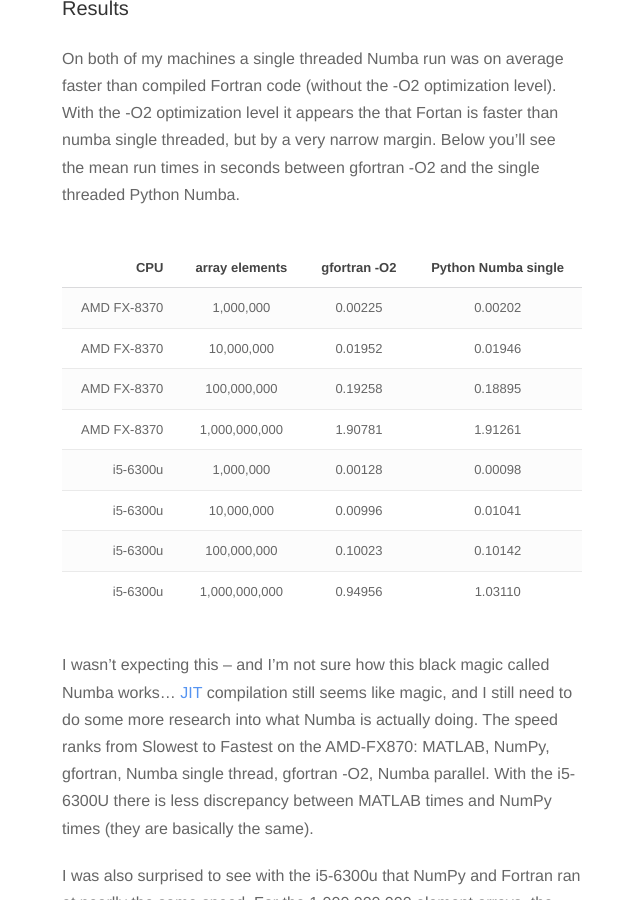
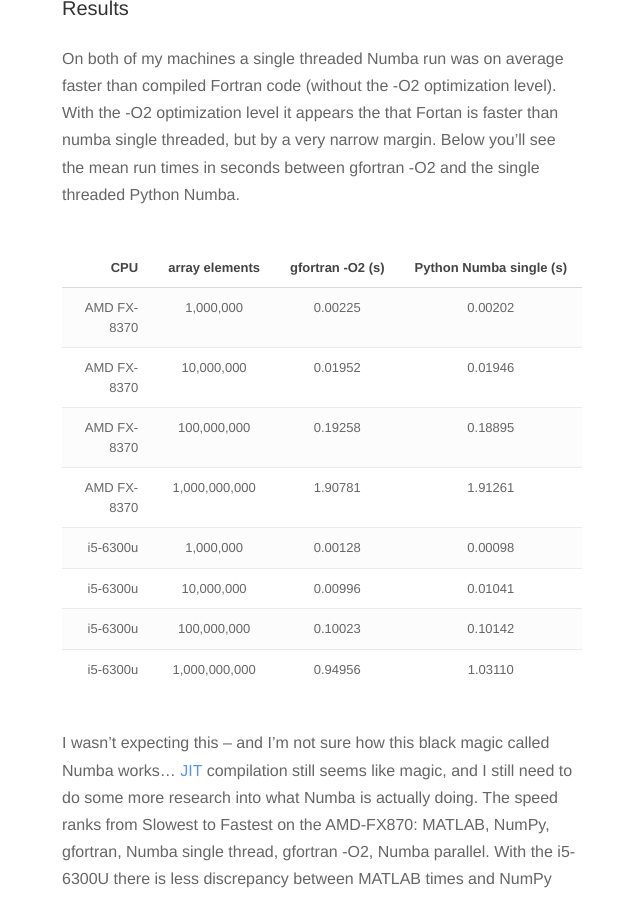
Before and after one commit to cjekel/cjekel.github.io, a Jekyll site: the page built from _posts/2017-09-27-Python-with-Numba-faster-than-fortran.md, in a window 1280 px wide and 900 px high, scrolled down 5114 px. Shown: the whole window, without its empty margins (318-958 px from the left). Built offline with Jekyll 4.4.1, drawn with Linux system fonts in a browser that asks for light colours; nearby versions of some CDN libraries; formulas are drawn with MathJax 3; comment, search, counter and statistics services are not loaded.

Commit message:
fix link

```diff
--- a/_posts/2017-09-27-Python-with-Numba-faster-than-fortran.md
+++ b/_posts/2017-09-27-Python-with-Numba-faster-than-fortran.md
@@ -150,7 +150,7 @@
 {% endhighlight %}
 </div>
 
-[MATLAB folder](https://github.com/cjekel/cjekel.github.io/tree/master/assets/2017-09-27/MATLAB) and execution:
+[MATLAB folder](https://github.com/cjekel/cjekel.github.io/tree/master/assets/2017-09-27/Matlab) and execution:
 <div>
 {% highlight bash %}
 > matlab -nodesktop -nodisplay -r "run speedTest.m"
@@ -183,7 +183,7 @@
 
 On both of my machines a single threaded Numba run was on average faster than compiled Fortran code (without the -O2 optimization level). With the -O2 optimization level it appears the that Fortan is faster than numba single threaded, but by a very narrow margin. Below you'll see the mean run times in seconds between gfortran -O2 and the single threaded Python Numba.
 
-| CPU | array elements | gfortran -O2|  Python Numba single  |
+| CPU | array elements | gfortran -O2 (s)|  Python Numba single (s)  |
 |----------:|:-------------:|:-------------:|:-------------:|
 | AMD FX-8370 |     1,000,000 | 0.00225 | 0.00202 |
 | AMD FX-8370 |    10,000,000 | 0.01952 | 0.01946 |
```
Also changed, not shown: 1 other file.
